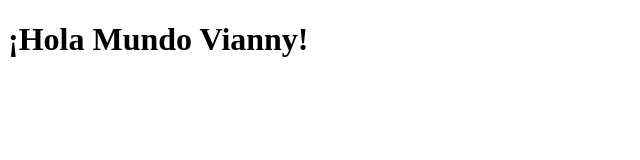
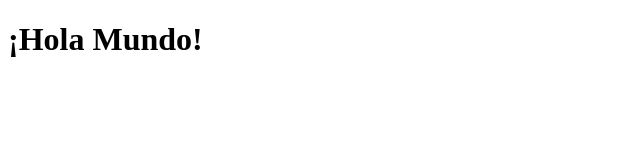
Before and after one commit to ViannyS3/Parcial1, a plain HTML site: page Index.html in a window 1280 px wide. Shown: the whole page, without its empty margins (0-640 px from the left). Drawn offline with Linux system fonts and the light colour scheme.

Commit message:
Update Index.html

```diff
--- a/Index.html
+++ b/Index.html
@@ -3,6 +3,6 @@
 <title>Hola Mundo</title>
 </head>
 <body>
-    <h1>¡Hola Mundo Vianny!</h1>
+    <h1>¡Hola Mundo!</h1>
 </body>
 </html>
```
